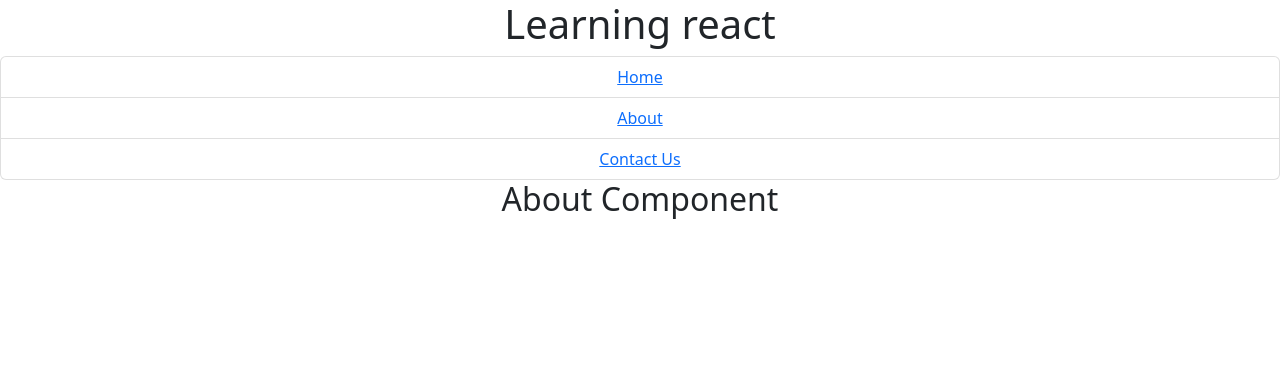
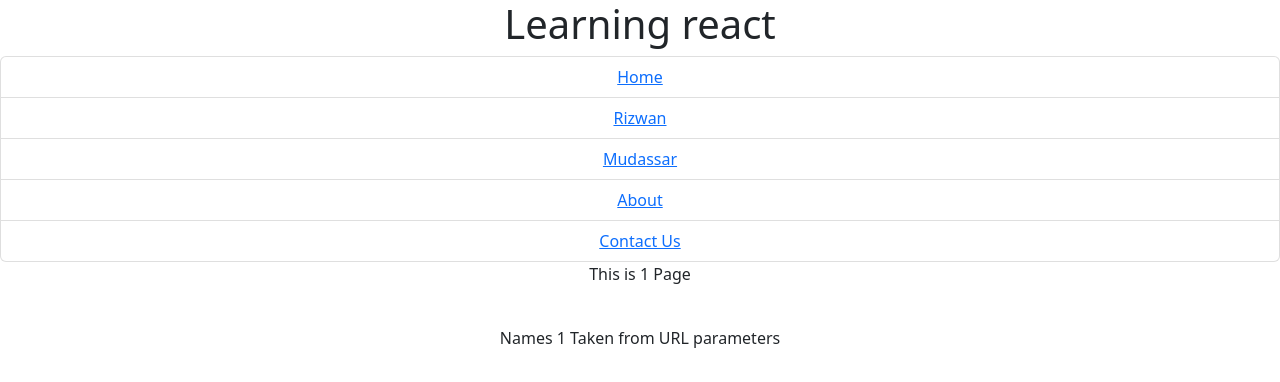
Before and after one commit to rizwanswati/learn-react, a React (Create React App) app: page /user/1/1 in a window 1280 px wide. Before the commit this address led to /. Shown: the top 382 px of the page. Built offline with nearby package versions, Linux system fonts and the light colour scheme.

Commit message:
Sending multiple Url Parameters

```diff
--- a/src/App.js
+++ b/src/App.js
@@ -4,6 +4,7 @@ import {BrowserRouter, Route, Routes, Link, Navigate} from "react-router-dom";
 import Home from "./component/Home";
 import About from "./component/About";
 import NaBar from "./component/NaBar";
+import User from "./component/User";
 import ErrorPage404 from "./ErrorPage404";
 
 function App() {
@@ -16,6 +17,7 @@ function App() {
                     <Route path={"/"} element={<About/>}/>
                     <Route path="/home" element={<Home/>}/>
                     {/*<Route path="/*" element={<ErrorPage404 />}/>*/}
+                    <Route path="/user/:name/:last" element={<User/>}/>
                     <Route path="/*" element={<Navigate to={"/"}/>}/>
                 </Routes>
             </BrowserRouter>
--- a/src/component/NaBar.js
+++ b/src/component/NaBar.js
@@ -7,6 +7,8 @@ function NaBar() {
         <di>
             <ListGroup as="ul">
                 <ListGroup.Item as="li"><Link to="/Home">Home</Link></ListGroup.Item>
+                <ListGroup.Item as="li"><Link to="/user/Rizwan/Ullah">Rizwan</Link></ListGroup.Item>
+                <ListGroup.Item as="li"><Link to="/user/Mudasssar/Sarfraz">Mudassar</Link></ListGroup.Item>
                 <ListGroup.Item as="li"><Link to="/">About</Link></ListGroup.Item>
                 <ListGroup.Item as="li"><Link to="/contact">Contact Us</Link></ListGroup.Item>
             </ListGroup>
--- /dev/null
+++ b/src/component/User.js
@@ -0,0 +1,16 @@
+/*
+* Get Url Parameters and show here
+* */
+import {useParams} from "react-router-dom"
+
+function User() {
+    const {name, last} = useParams();
+
+
+    return (<div>
+        <p>This is {name} Page</p><br/>
+        <p>Names {last} Taken from URL parameters</p>
+    </div>)
+}
+
+export default User
```
